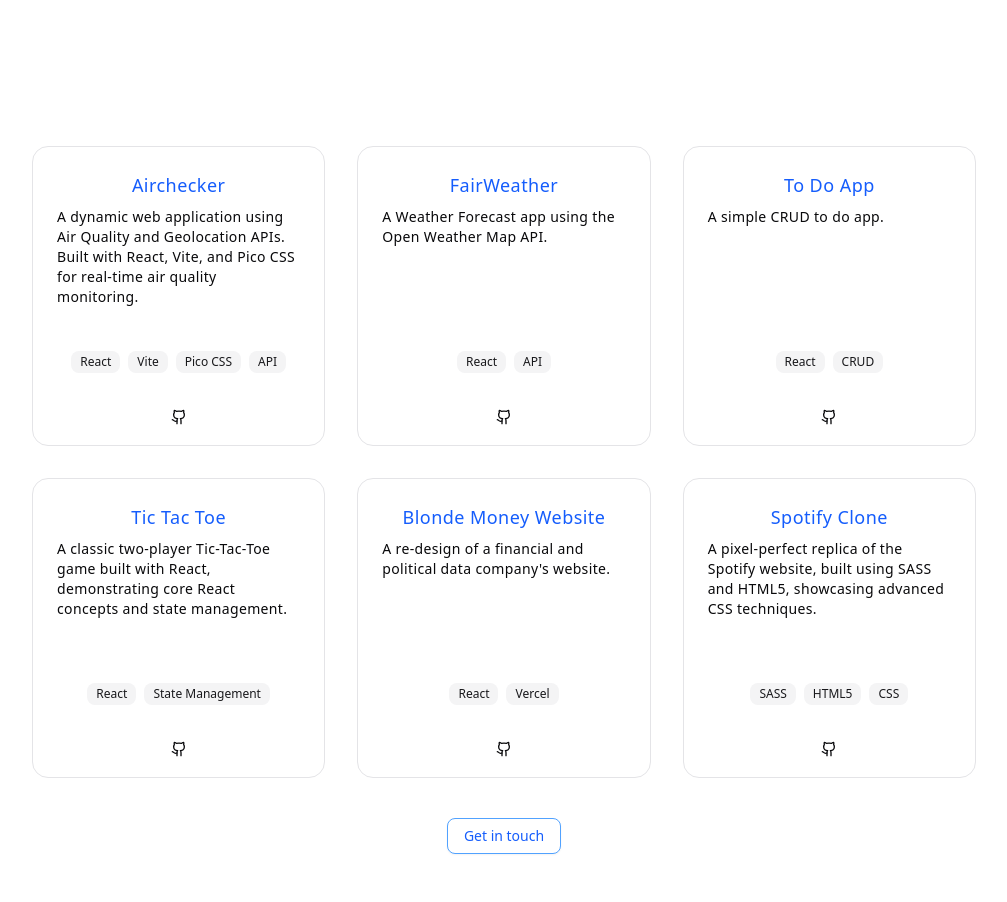
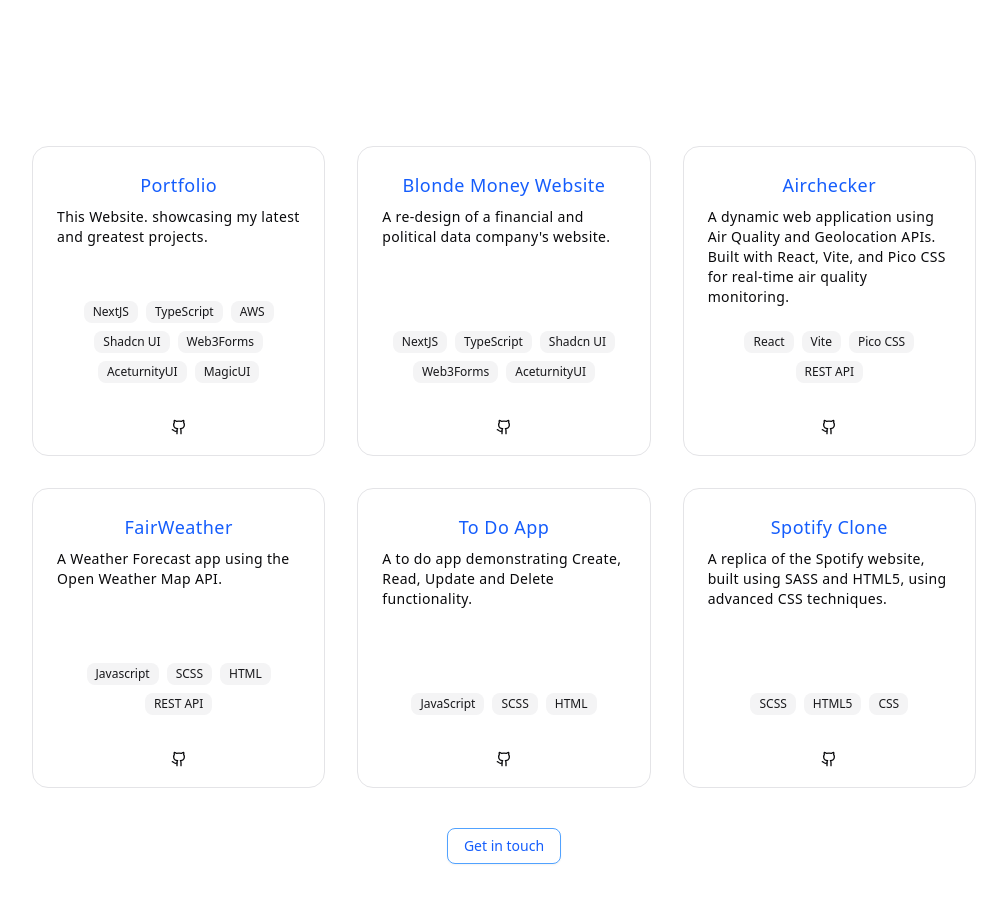
Before and after one commit to JonathanBanerjee/portfolio, a Next.js app: page / in a window 1280 px wide. Shown: the part 580-1482 px from the top of the page, without its empty margins (136-1143 px from the left). Built offline with nearby package versions, Linux system fonts and the light colour scheme; no server answers.

Commit message:
modifying projects

```diff
--- a/components/ui/projects.tsx
+++ b/components/ui/projects.tsx
@@ -12,38 +12,20 @@ export function Projects() {
 
 export const projects = [
   {
-    title: "Airchecker",
-    description:
-      "A dynamic web application using Air Quality and Geolocation APIs. Built with React, Vite, and Pico CSS for real-time air quality monitoring.",
-    link: "https://airchecker.netlify.app",
-    githubLink: "https://github.com/JonathanBanerjee/airchecker",
+    title: "Portfolio",
+    description: "This Website. showcasing my latest and greatest projects.",
+    link: "https://placeholder.netlify.app",
+    githubLink: "https://github.com/JonathanBanerjee/portfolio",
     icon: <Github className="w-4 h-4" />,
-    badges: ["React", "Vite", "Pico CSS", "API"],
-  },
-  {
-    title: "FairWeather",
-    description: "A Weather Forecast app using the Open Weather Map API.",
-    link: "https://fairweather.netlify.app",
-    githubLink: "https://github.com/JonathanBanerjee/fairweather",
-    icon: <Github className="w-4 h-4" />,
-    badges: ["React", "API"],
-  },
-  {
-    title: "To Do App",
-    description: "A simple CRUD to do app.",
-    link: "https://todosforme.netlify.app",
-    githubLink: "https://github.com/JonathanBanerjee/todo-app",
-    icon: <Github className="w-4 h-4" />,
-    badges: ["React", "CRUD"],
-  },
-  {
-    title: "Tic Tac Toe",
-    description:
-      "A classic two-player Tic-Tac-Toe game built with React, demonstrating core React concepts and state management.",
-    link: "https://react-noughtsandcrosses.netlify.app",
-    githubLink: "https://github.com/JonathanBanerjee/tic-tac-toe",
-    icon: <Github className="w-4 h-4" />,
-    badges: ["React", "State Management"],
+    badges: [
+      "NextJS",
+      "TypeScript",
+      "AWS",
+      "Shadcn UI",
+      "Web3Forms",
+      "AceturnityUI",
+      "MagicUI",
+    ],
   },
   {
     title: "Blonde Money Website",
@@ -52,15 +34,41 @@ export const projects = [
     link: "http://blonde-money.vercel.app",
     githubLink: "https://github.com/JonathanBanerjee/blonde-money",
     icon: <Github className="w-4 h-4" />,
-    badges: ["React", "Vercel"],
+    badges: ["NextJS", "TypeScript", "Shadcn UI", "Web3Forms", "AceturnityUI"],
+  },
+  {
+    title: "Airchecker",
+    description:
+      "A dynamic web application using Air Quality and Geolocation APIs. Built with React, Vite, and Pico CSS for real-time air quality monitoring.",
+    link: "https://airchecker.netlify.app",
+    githubLink: "https://github.com/JonathanBanerjee/airchecker",
+    icon: <Github className="w-4 h-4" />,
+    badges: ["React", "Vite", "Pico CSS", "REST API"],
+  },
+  {
+    title: "FairWeather",
+    description: "A Weather Forecast app using the Open Weather Map API.",
+    link: "https://fairweather.netlify.app",
+    githubLink: "https://github.com/JonathanBanerjee/fair-weather",
+    icon: <Github className="w-4 h-4" />,
+    badges: ["Javascript", "SCSS", "HTML", "REST API"],
+  },
+  {
+    title: "To Do App",
+    description:
+      "A to do app demonstrating Create, Read, Update and Delete functionality.",
+    link: "https://todosforme.netlify.app",
+    githubLink: "https://github.com/JonathanBanerjee/todo",
+    icon: <Github className="w-4 h-4" />,
+    badges: ["JavaScript", "SCSS", "HTML"],
   },
   {
     title: "Spotify Clone",
     description:
-      "A pixel-perfect replica of the Spotify website, built using SASS and HTML5, showcasing advanced CSS techniques.",
+      "A replica of the Spotify website, built using SASS and HTML5, using advanced CSS techniques.",
     link: "https://jonathan-spotify.netlify.app",
     githubLink: "https://github.com/JonathanBanerjee/spotify-clone",
     icon: <Github className="w-4 h-4" />,
-    badges: ["SASS", "HTML5", "CSS"],
+    badges: ["SCSS", "HTML5", "CSS"],
   },
 ];
```
